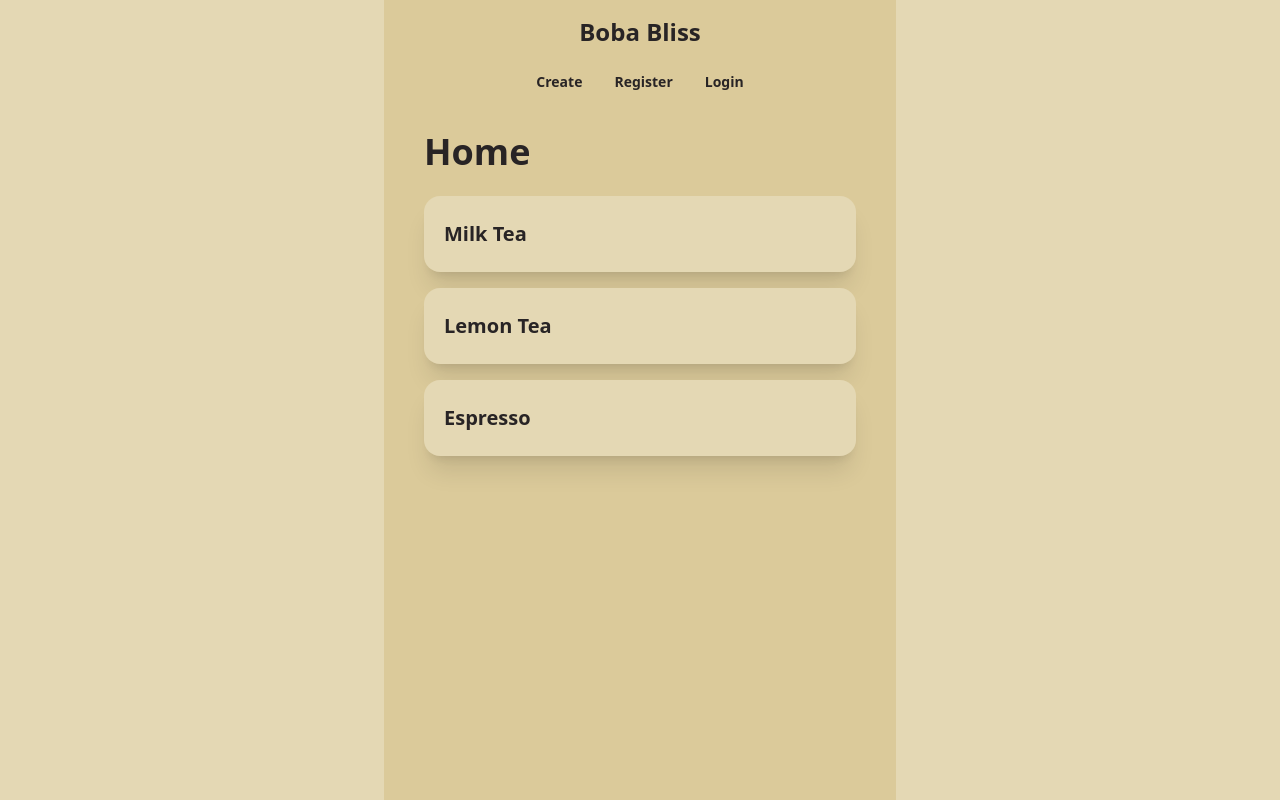
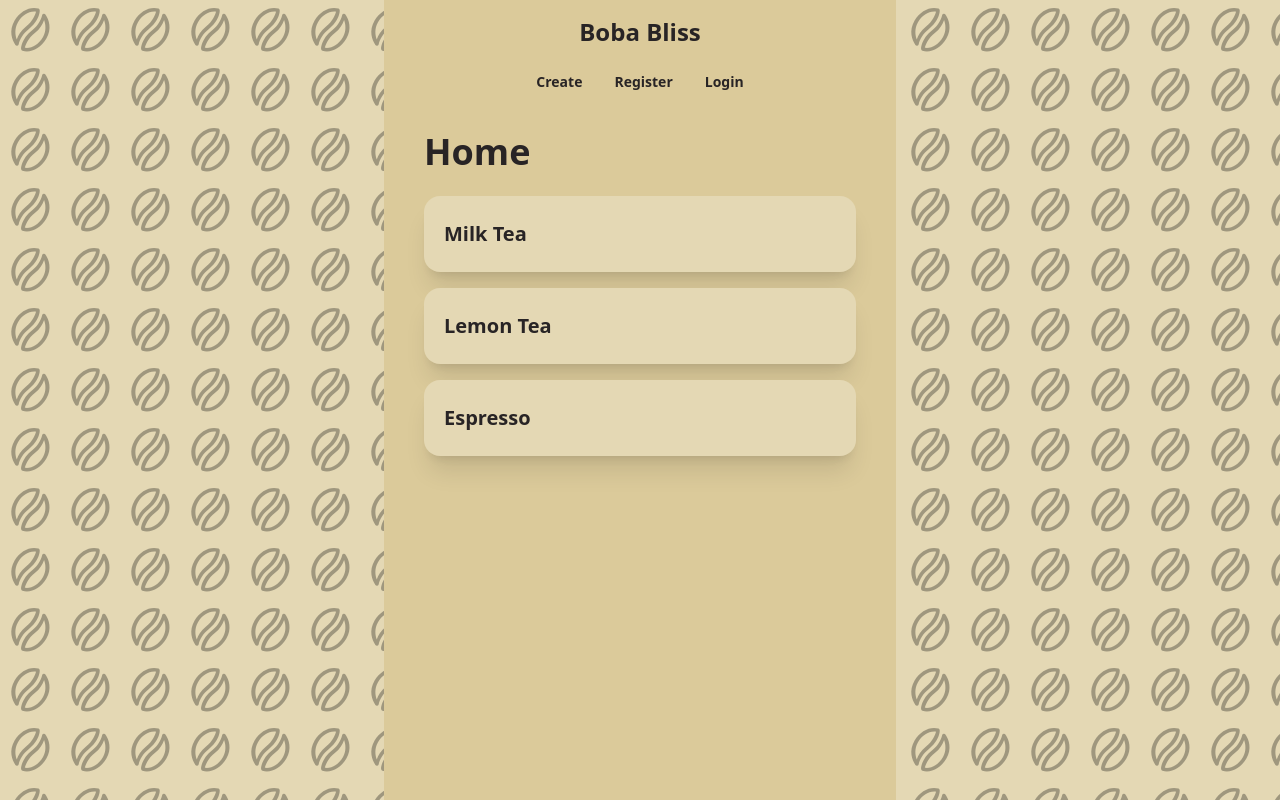
Before and after one commit to leanghok120/Fullstack-Auth, a React (Create React App) app in the folder client/: page / in a window 1280 px wide. Built offline with nearby package versions, Linux system fonts and the light colour scheme.

Commit message:
Add background image

```diff
--- a/client/src/App.jsx
+++ b/client/src/App.jsx
@@ -25,8 +25,18 @@
 
 function App() {
   return (
-    <div className="h-screen bg-base-200">
-      <RouterProvider router={router} />
+    <div
+      className="absolute inset-0 bg-base-200"
+      style={{
+        backgroundImage: "url('/coffee-bean.svg')",
+        backgroundRepeat: "repeat",
+        backgroundSize: "60px 60px",
+        zIndex: 0,
+      }}
+    >
+      <div className="relative z-10">
+        <RouterProvider router={router} />
+      </div>
     </div>
   );
 }
```
Also changed, not shown: client/public/coffee-bean.svg (added).
